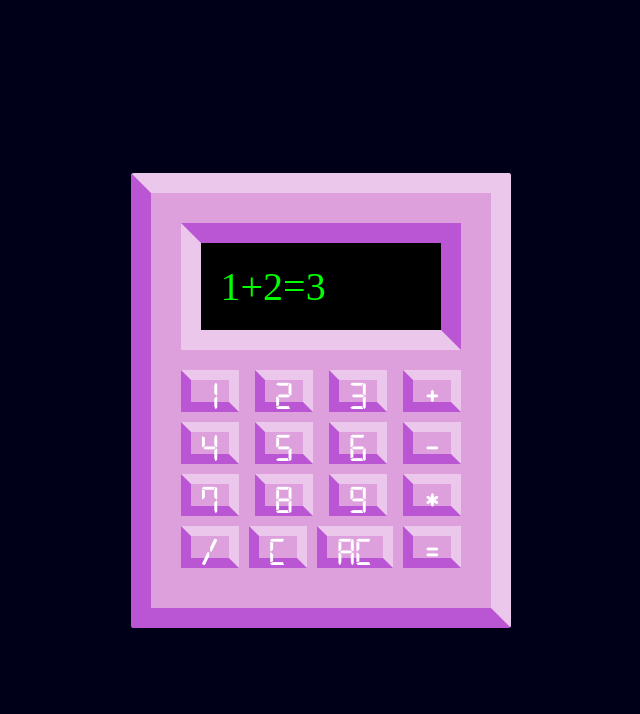
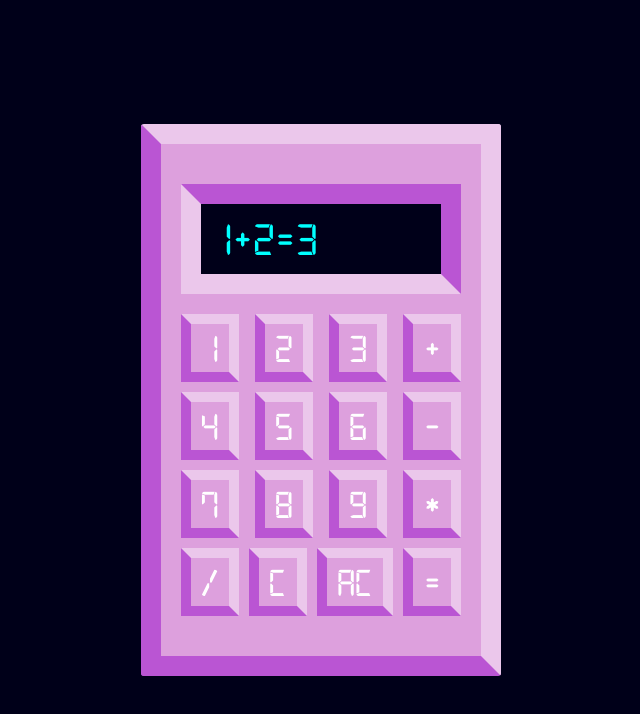
Before and after one commit to felis5d/calculator, a plain HTML site: page index.html in a window 1280 px wide. Shown: the whole page, without its empty margins (319-959 px from the left). Drawn offline with Linux system fonts and the light colour scheme.

Commit message:
fix font

```diff
--- a/index.html
+++ b/index.html
@@ -4,21 +4,24 @@
         <style>
             @font-face {
                 font-family: "Digital-7";
-                src: url(/digital-7/digital-7-mono.ttf) format("truetype");
+                src: url("digital-7/digital-7-mono.ttf");
             }
             body {
-                background-color: rgb(0, 0, 25);
+                background-color: #000019;
                 display: flex;
                 justify-content: center;
                 align-items: center;
                 height: 100vh;
                 margin: unset;
+                font-family: "Digital-7";
+                font-size: 40px;
+                line-height: 1em;
             }
             .calculator {
                 border-radius: 3px;
                 background-color: plum;
                 width: fit-content;
-                padding: 30px;
+                padding: 40px 20px 30px;
                 border-style: solid;
                 border-width: 20px;
                 border-top-color: #ebc7eb;
@@ -33,14 +36,14 @@
                 justify-content: space-between;
             }
             div {
-                font-size: 40px;
                 color: white;
             }
             .display {
+                font-size: 47px;
                 margin-bottom: 20px;
-                background-color: black;
-                color: lime;
-                padding: 20px;
+                background-color: #000019;
+                color: aqua;
+                padding: 10px 10px 20px 10px;
                 border-style: solid;
                 border-width: 20px;
                 border-top-color: mediumorchid;
@@ -49,8 +52,8 @@
                 border-left-color: #ebc7eb;
             }
             .btn {
-                font-family: "Digital-7";
-                padding: 0 10px;
+                padding: 0 10px 8px 10px;
+                cursor: pointer;
                 border-style: solid;
                 border-width: 10px;
                 border-top-color: #ebc7eb;
```
